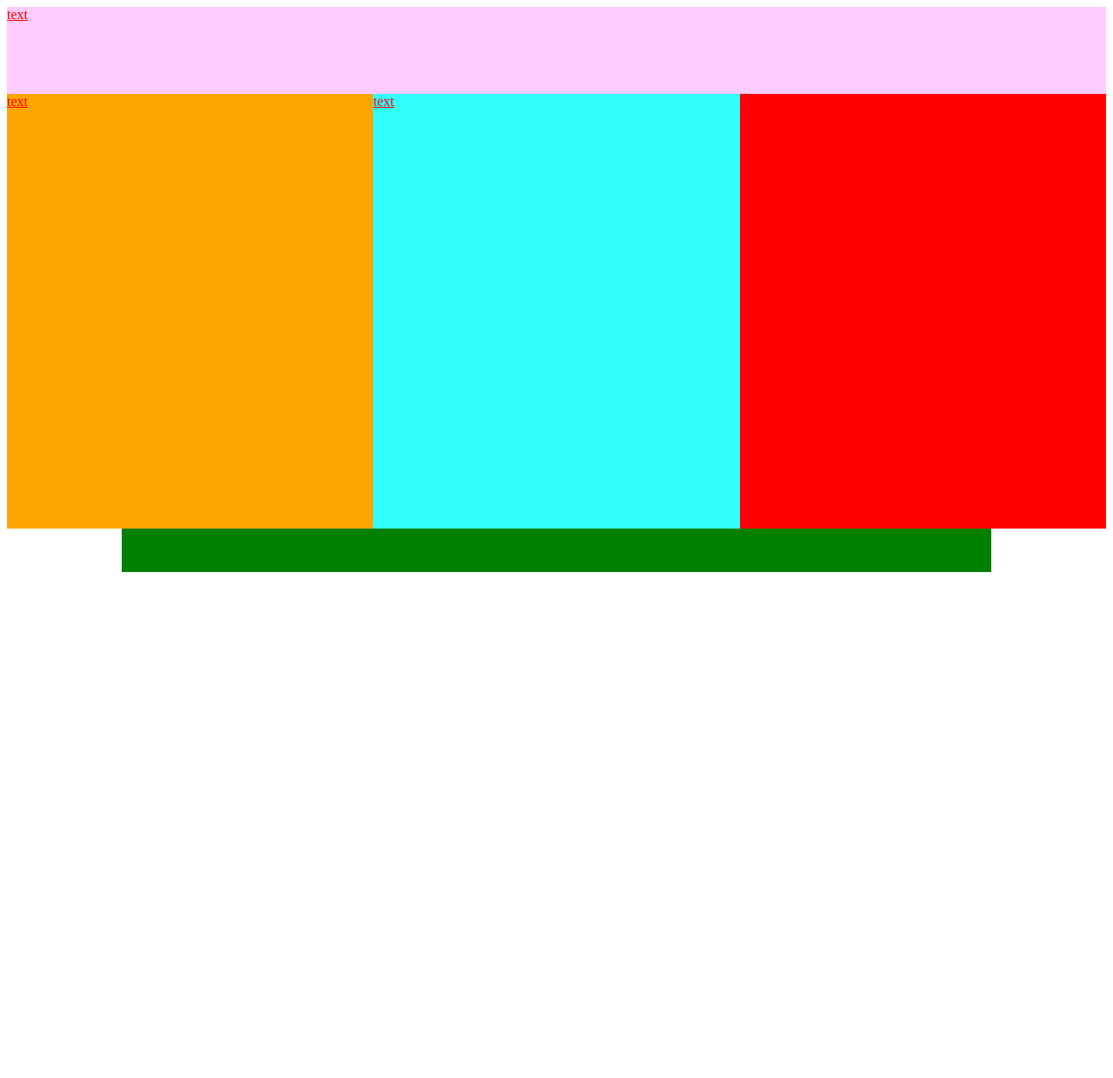
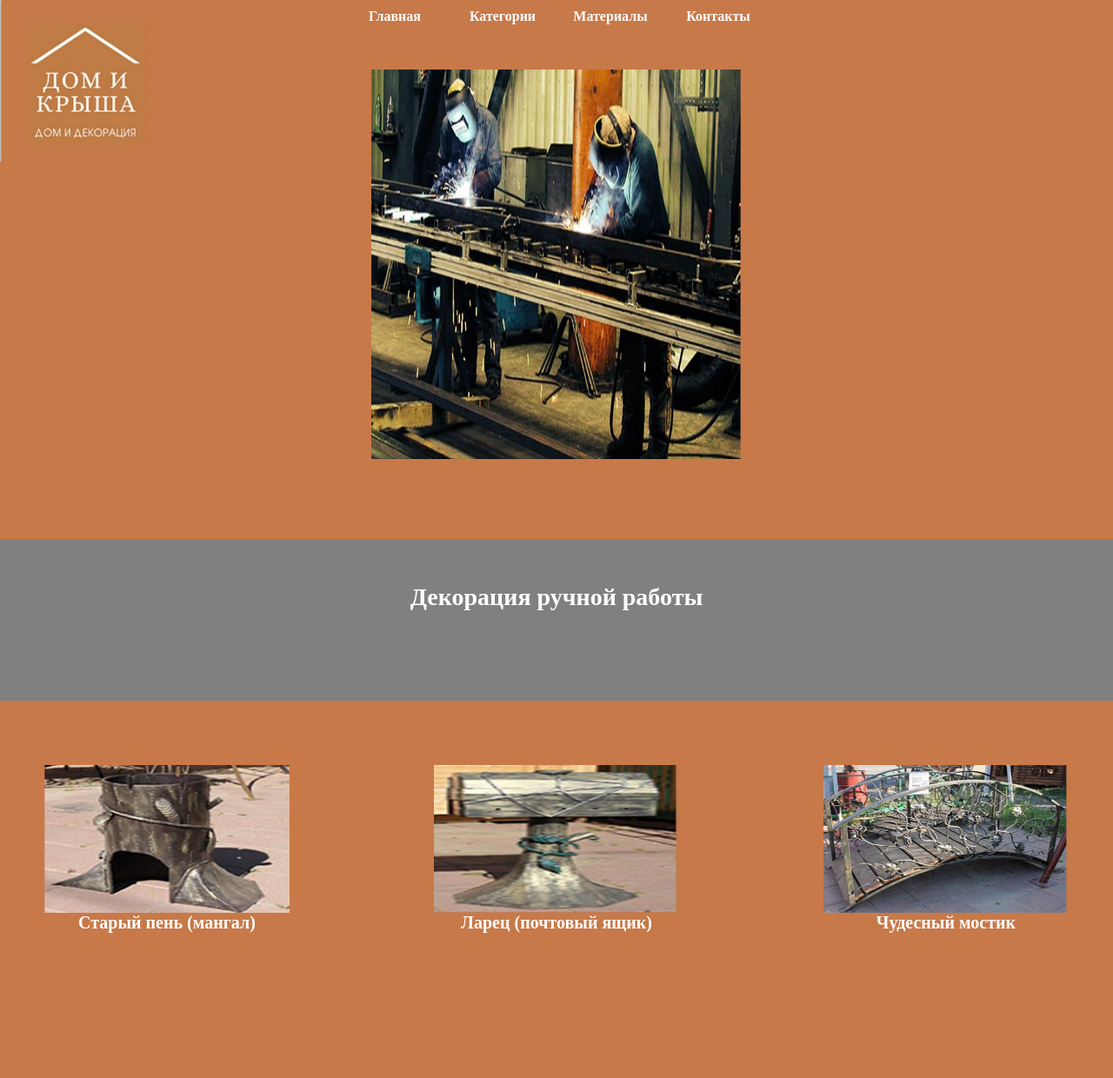
Before and after one commit to LunexCoding/Educational-Practice, a plain HTML site: page 02.02.2022/lab6/index.html in a window 1280 px wide. Shown: the whole page at 87% size. Before the commit the page ends 800 px from the top, so only its background shows below. Drawn offline with Linux system fonts and the light colour scheme.

Commit message:
Empty template for company

```diff
--- a/02.02.2022/lab6/assets/css/style.css
+++ b/02.02.2022/lab6/assets/css/style.css
@@ -1,61 +1,101 @@
+* {
+    margin: 0;
+    padding: 0;
+}
+
+body {
+    background: #C77949;
+}
+
 .wrap {
     width:  100%;
     min-height: 100%;
     margin: 0 auto;
+    position: relative;
 }
 
 .header {
-    height: 100px;
-    background-color: #FCF;
+    height: 10%;
 }
 
-
-.column1, column2, column3 {
-    width: 30%;
+.navbar {
+        list-style-type: none;
+        text-align: center;
+      }
+.navbar li {
+    display: inline;
 }
 
-.column1 {
-    background: orange;
-    float:  left;
-    width: 33.33%;
-    min-height:500px;
+.navbar a, .img-text, .center-line-block p {
+    color: #fff;
+    font-weight: bold;
+    text-align: center;
 }
 
-.column2 {
-    float: left;
-    background-color: #3FF;
-    width: 33.33%;
-    min-height:500px;
+.navbar a {
+    padding: 10px 10px;
+    text-decoration: none;
+    display: inline-block;
+    width: 100px;
 }
 
-.column3 {
-    background: red;
+.column1, .column2, .column3 {
+    float:  left;
+    min-height: 100%;
+    width: 33.33%;
+}
+
+.center-line-block {
+    width: 100%;
+    height: 15%;
+    background: gray;
+    top: 50%;
+    position: absolute;
+}
+
+.col2_main_img {
+    display: block;
+    width: 100%;
+    height: 56%;
+}
+
+.col_img {
+    width: 100%;
+    height: 85%;
+}
+
+.img-text {
+    font-size: 20px;
+}
+
+.wrap-img {
+    display: block;
     float: left;
-    background-color: #3F;
-    width: 33.33%;
-    min-height:500px;
+    width: 22%;
+    height: 200px;
+    padding: 0% 4% 0 4%;
+    margin-right: 5%;
+}
+
+.wrap-img:last-child {
+    margin-right: 0;
+}
+
+.center-line-block p {
+    padding: 4% 4%;
+    font-size: 28px;
+}
+
+.logo_img {
+    display: block;
+    position: absolute;
+    height: 15%;
+    width: 15%;
 }
 
 .footer {
-    width: 1000px;
-    height: 50px;
-    background: green;
+    width: 100%;
+    height: 45%;
     clear: both;
     margin: auto;
 }
-
-a:link {
-    color: red;
-}
-
-a:hover {
-    color: gray;
-}
-
-a:active {
-    color: blue;
-}
-
-a:visited {
-    color: green;
-}
--- a/02.02.2022/lab6/index.html
+++ b/02.02.2022/lab6/index.html
@@ -6,11 +6,41 @@
 </head>
 <body>
     <div class="wrap">
-        <div class="header"><a href="https://do.nhtk-edu.ru/mod/assign/view.php?id=29404">text</a></div>
-        <div class="column1"><a href="https://do.nhtk-edu.ru/mod/assign/view.php?id=29404">text</a></div>
-        <div class="column2"><a href="https://do.nhtk-edu.ru/mod/assign/view.php?id=29404">text</a></div>
-        <div class="column3"><a href="https://do.nhtk-edu.ru/mod/assign/view.php?id=29404">text</a></div>
-        <div class="footer"></div>
+        <div class="header">
+            <img class="logo_img" src="./assets/img/logo-header.png">
+
+           <ul class="navbar">
+              <li><a href="#">Главная</a></li>
+              <li><a href="#">Категории</a></li>
+              <li><a href="#">Материалы</a></li>
+              <li><a href="#">Контакты</a></li>
+            </ul>
+        </div>
+
+        <div class="column1"></div>
+        <div class="column2">
+            <img class="col2_main_img" src="./assets/img/col2_main_img.png">
+        </div>
+        <div class="column3"></div>
+
+        <div class="center-line-block">
+            <p>Декорация ручной работы</p>
+        </div>
+
+        <div class="footer">
+            <div class="wrap-img">
+                <img class="col_img" src="./assets/img/col1_img.png">
+                <p class="img-text">Старый пень (мангал)</p>
+            </div>
+            <div class="wrap-img">
+                <img class="col_img" src="./assets/img/col2_img.png">
+                <p class="img-text">Ларец (почтовый ящик)</p>
+            </div>
+            <div class="wrap-img">
+                <img class="col_img" src="./assets/img/col3_img.png">
+                <p class="img-text">Чудесный мостик</p>
+            </div>
+        </div>
     </div>
 </body>
 </html>
```
Also changed, not shown: 02.02.2022/lab6/assets/img/col1_img.png (added), 02.02.2022/lab6/assets/img/col2_img.png (added), 02.02.2022/lab6/assets/img/col2_main_img.png (added), 02.02.2022/lab6/assets/img/col3_img.png (added), 02.02.2022/lab6/assets/img/logo-header.png (added).
